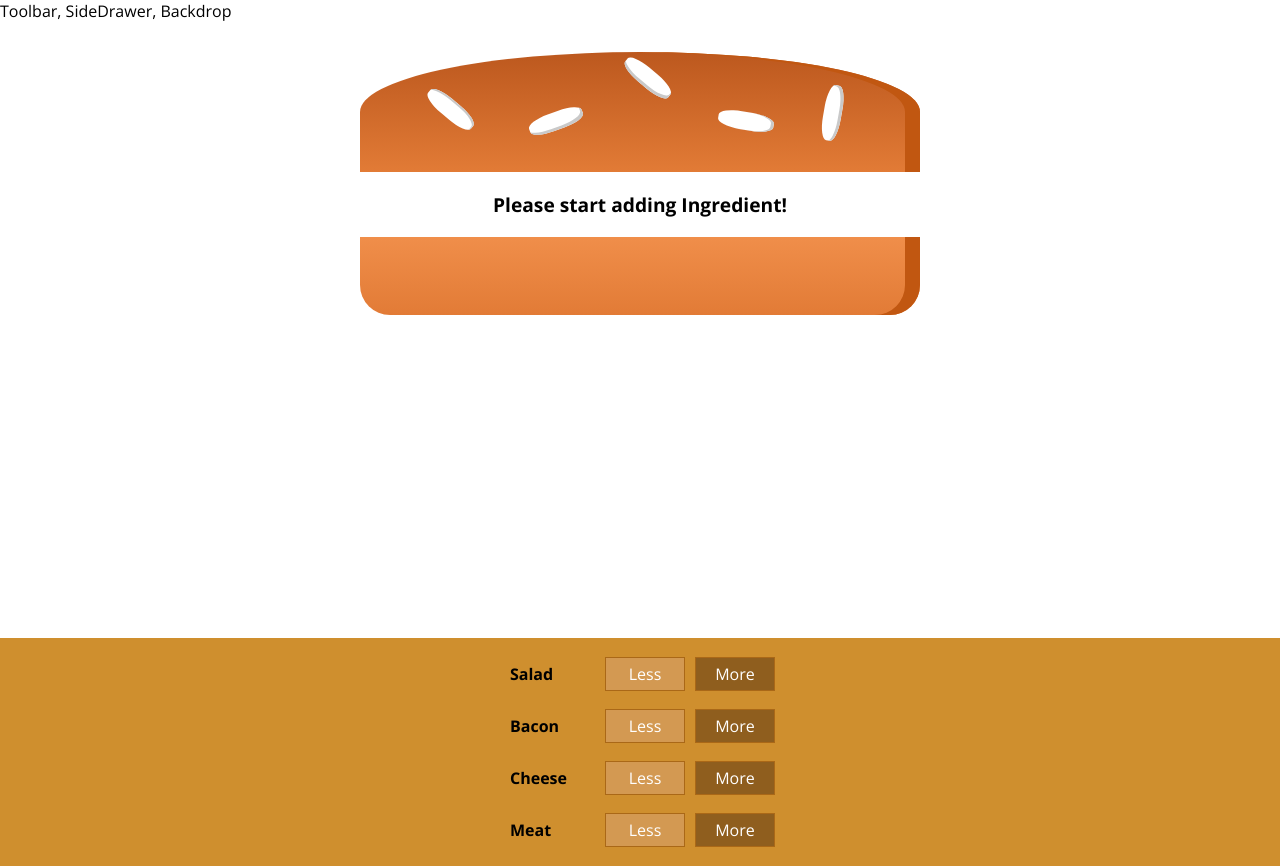
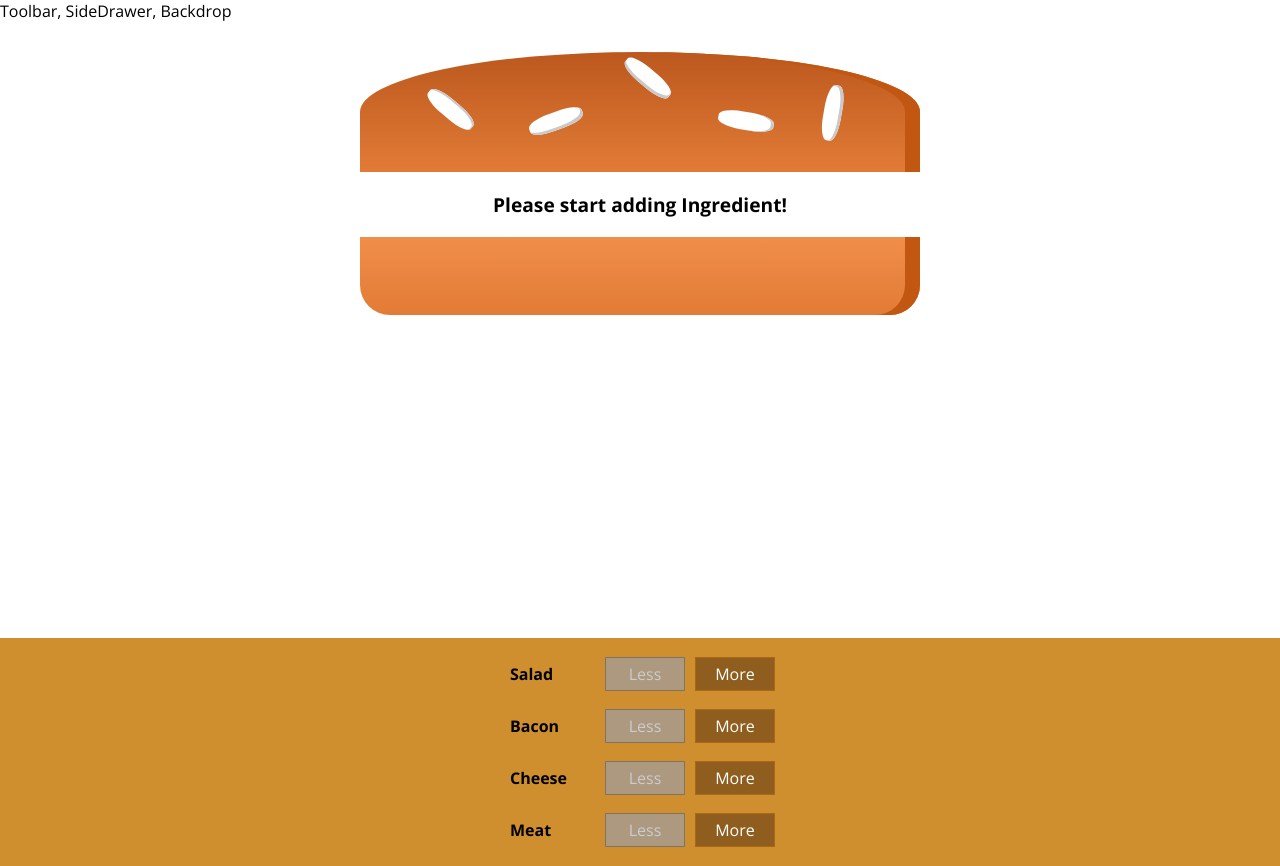
Before and after one commit to Mighty-Fellow/React-Practice, a React app in the folder burger-builder/: page / in a window 1280 px wide. Built offline with nearby package versions, Linux system fonts and the light colour scheme.

Commit message:
Removing Ingredients Safely 👍

```diff
--- a/burger-builder/src/components/Burger/BuildControls/BuildControls.js
+++ b/burger-builder/src/components/Burger/BuildControls/BuildControls.js
@@ -16,7 +16,9 @@ const buildControls = (props) => (
             <BuildControl
                 key={ctrl.label}
                 label={ctrl.label}
-                added={()=> props.ingredientAdded(ctrl.type)} />
+                added={()=> props.ingredientAdded(ctrl.type)}
+                removed={()=> props.ingredientRemoved(ctrl.type)}
+                disabled={props.disabled[ctrl.type]}/>
         ))}
     </div>
 );
--- a/burger-builder/src/containers/BurgerBuilder/BurgerBuilder.js
+++ b/burger-builder/src/containers/BurgerBuilder/BurgerBuilder.js
@@ -45,15 +45,37 @@ class BurgerBuilder extends Component {
     }
 
     removeIngredientHandler = (type) => {
+        // count how many ingredients add
+        const oldCount = this.state.ingredients[type]
+        if(oldCount<=0){
+            return; // if ingedients are return - value then we found an error , to avoid this error we stop our ingredient in 0 value
+        }
+        const updatedCount = oldCount - 1
+        const updatedIngredients ={...this.state.ingredients}
+        updatedIngredients[type] = updatedCount
 
+        // calculate burger price and his ingredients
+        const priceDeduction = INGREDIENT_PRICE[type]
+        const oldPrice = this.state.totalPrice
+        const newPrice = oldPrice - priceDeduction
+
+        this.setState({totalPrice: newPrice, ingredients: updatedIngredients})
     }
 
     render() {
+        const disabledInfo = {...this.state.ingredients}
+        for(let key in disabledInfo){
+            disabledInfo[key] = disabledInfo[key] <= 0
+        }
         return (
 
             <Aux>
                 <Burger ingredients={this.state.ingredients}/>
-                <BuildControls ingredientAdded = {this.addIngredientHandler}/>
+                <BuildControls
+                ingredientAdded = {this.addIngredientHandler}
+                ingredientRemoved = {this.removeIngredientHandler}
+                disabled={disabledInfo}
+                />
             </Aux>
 
         );
```
